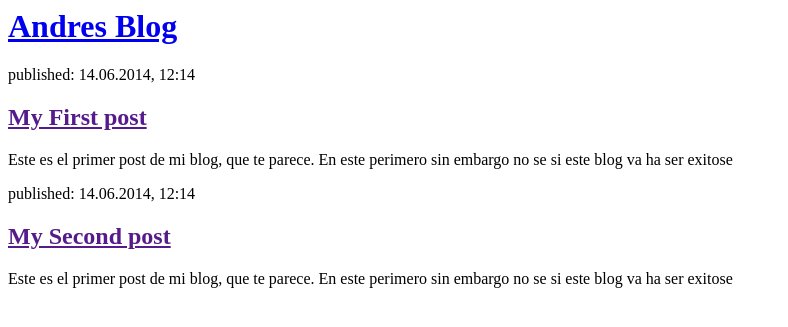
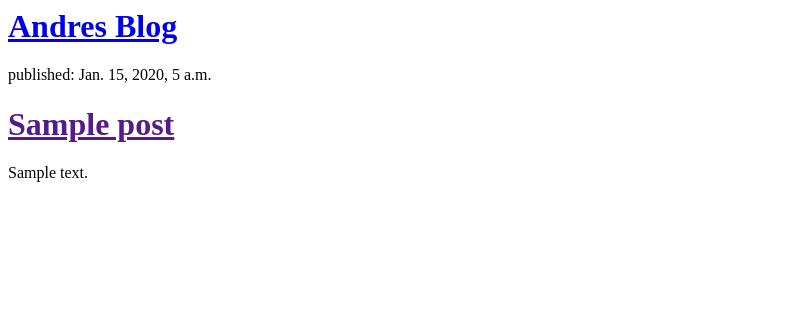
Before and after one commit to infinitejest/my-first-blog, a Django app: template blog/templates/blog/post_list.html in a window 1280 px wide. Shown: the top 327 px of the page, without its empty margins (0-788 px from the left). Run offline with Django 3.2, Linux system fonts and the light colour scheme; the template is opened without the code that fills it: values that come from a table or form of the project are taken from there, others are empty; tables that the repository leaves empty hold one stand-in row (values such as "Sample post").

Commit message:
Modified templates to display posts from the database

```diff
--- a/blog/templates/blog/post_list.html
+++ b/blog/templates/blog/post_list.html
@@ -6,18 +6,13 @@
         <div>
             <h1><a href="/">Andres Blog</a> </h1>
         </div>
-        <div>
-            <p>published: 14.06.2014, 12:14</p>
-            <h2><a href="">My First post</a> </h2>
-            <p> Este es el primer post de mi blog, que te parece. En este perimero
-            sin embargo no se si este blog va ha ser exitose</p>
-        </div>
+        {% for post in posts %}
+            <div>
+                <p>published: {{ post.published_date }}</p>
+                <h1><a href="">{{ post.title }}</a> </h1>
+                <p> {{ post.text | linebreaksbr }}</p>
+            </div>
+        {% endfor %}
 
-          <div>
-            <p>published: 14.06.2014, 12:14</p>
-            <h2><a href="">My Second post</a> </h2>
-            <p> Este es el primer post de mi blog, que te parece. En este perimero
-            sin embargo no se si este blog va ha ser exitose</p>
-        </div>
     </body>
 </html>
--- a/blog/views.py
+++ b/blog/views.py
@@ -1,6 +1,10 @@
 from django.shortcuts import render
+from .models import Post
+from django.utils import timezone
 
 # Create your views here.
 
 def post_list(request):
-    return render(request, 'blog/post_list.html', {})
+    posts = Post.objects.filter(published_date__lte=timezone.now()).order_by('published_date')
+
+    return render(request, 'blog/post_list.html', {'posts': posts})
```
